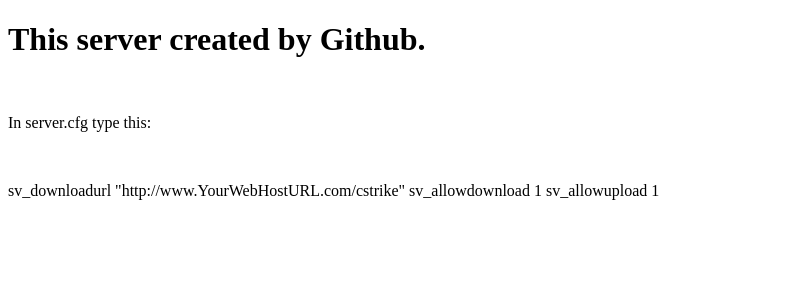
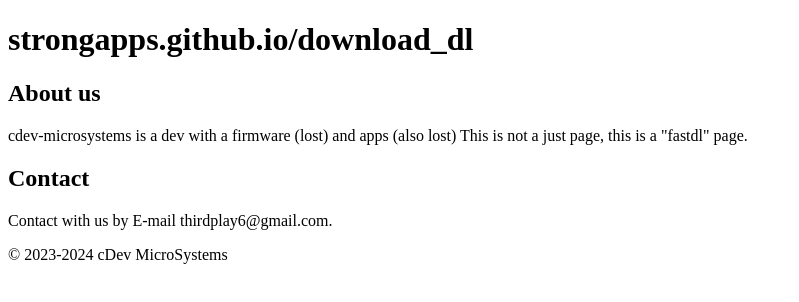
Before and after one commit to MCP-Mirror/StrongApps_MCPE_servers, a plain HTML site: page index.html in a window 1280 px wide. Shown: the whole page, without its empty margins (0-799 px from the left). Drawn offline with Linux system fonts and the light colour scheme.

Commit message:
Update index.html

```diff
--- a/index.html
+++ b/index.html
@@ -1,13 +1,27 @@
-<!doctype html>
-<html>
-  <head>
-    <title>StrongApp's FastDL Server</title>
-  </head>
-  <body>
-    <h1>This server created by Github.</h1>
-    <br><p>In server.cfg type this:</p>
-    <br><p>sv_downloadurl "http://www.YourWebHostURL.com/cstrike"
-sv_allowdownload 1
-sv_allowupload 1</p>
-  </body>
+<!DOCTYPE html>
+<html lang="ru">
+<head>
+    <meta charset="UTF-8">
+    <meta name="viewport" content="width=device-width, initial-scale=1.0">
+    <title>cDev MicroSystems + Software</title>
+    <link rel="stylesheet" href="styles.css">
+</head>
+<body>
+    <header>
+        <h1>strongapps.github.io/download_dl</h1>
+    </header>
+    <main>
+        <section>
+            <h2>About us</h2>
+            <p>cdev-microsystems is a dev with a firmware (lost) and apps (also lost) This is not a just page, this is a "fastdl" page.</p>
+        </section>
+        <section>
+            <h2>Contact</h2>
+            <p>Contact with us by E-mail thirdplay6@gmail.com.</p>
+        </section>
+    </main>
+    <footer>
+        <p>&copy; 2023-2024 cDev MicroSystems</p>
+    </footer>
+</body>
 </html>
```
